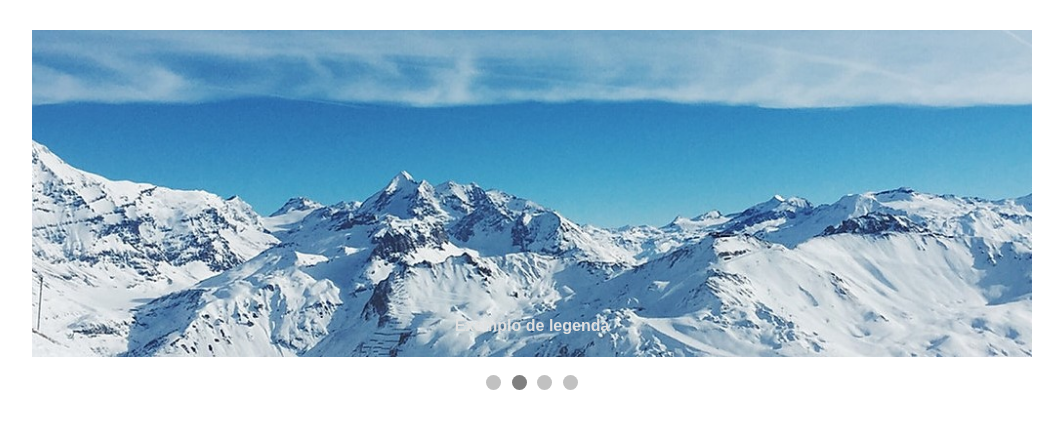
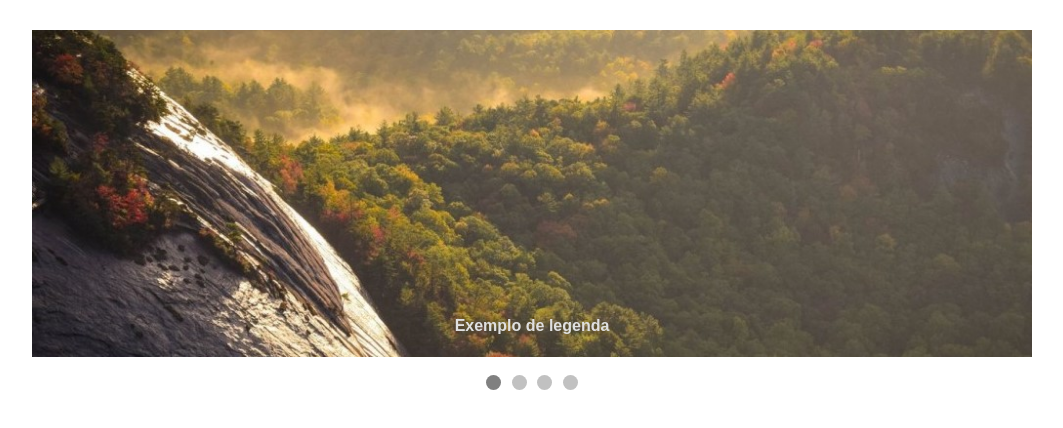
Before and after one commit to GracioMacuacua/projectos-web, a plain HTML site: page projecto-carrossel/index.html in a window 1280 px wide. Shown: the whole page, without its empty margins (108-1171 px from the left). Drawn offline with Linux system fonts and the light colour scheme.

Commit message:
Updated projecto-carrossel/index.html

```diff
--- a/projecto-carrossel/index.html
+++ b/projecto-carrossel/index.html
@@ -33,7 +33,7 @@
         </main>
 
         <script>
-            let cslide = 1
+            let cslide = 0
             showSlide(cslide)
 
             function plusSlides(n) {
@@ -51,8 +51,8 @@
                 if(n > slides.length-1) {
                     cslide = 0
                 }
-                if(n < 1) {
-                    cslide = slides.length
+                if(n < 0) {
+                    cslide = slides.length-1
                 }
                 for(i = 0; i < slides.length; i++) {
                     slides[i].style.display = 'none'
```
